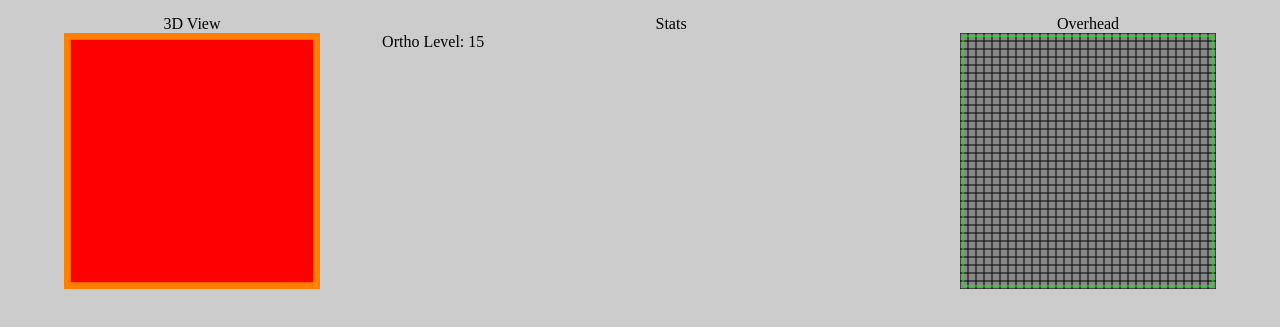
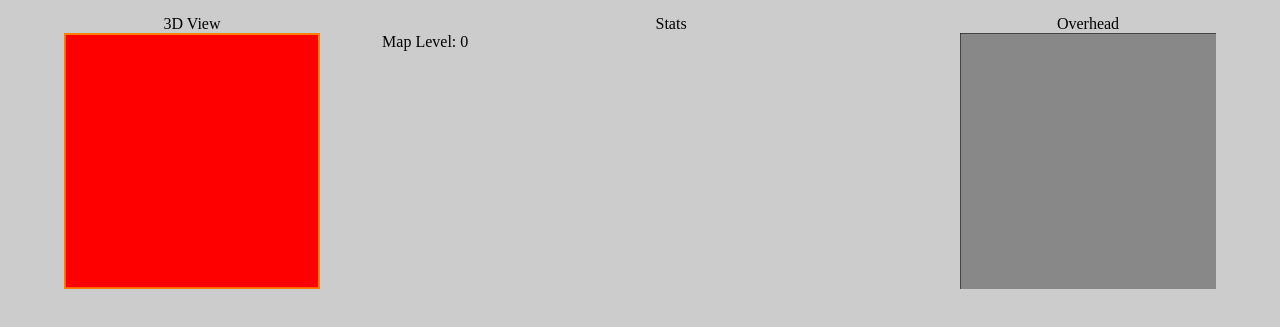
Before and after one commit to bfree-github/experiments-frustum-view, a plain HTML site: page index.html in a window 1280 px wide. Shown: the part 75-402 px from the top of the page. Drawn offline with Linux system fonts and the light colour scheme; a web font is replaced by a local one.

Commit message:
Updated level handling

```diff
--- a/index.html
+++ b/index.html
@@ -74,7 +74,7 @@
         </td>
         <td class="pad"></td>
         <td  class="remainder">
-          Ortho Level: <span id="orthoLevel"></span>
+          Map Level: <span id="orthoLevel"></span>
           <br />
         </td>
         <td class="pad"></td>
--- a/js/main.js
+++ b/js/main.js
@@ -29,7 +29,7 @@ var init = () => {
     domStats.orthoLevel.innerHTML = level;
   }
 
-  ctx.viewPerspTrapezoid = (trapezoid) => {
+  ctx.viewPerspTrapezoid = (trapezoid, level) => {
     //console.log("viewPerspTrapezoid");
     viewOrtho.setFrustum(trapezoid);
     /*
--- a/js/viewOrtho.js
+++ b/js/viewOrtho.js
@@ -8,8 +8,10 @@ var _ctx;
 var _width;
 var _height;
 var _maxSize = 1048576;
-var _maxLevel = 20;
-var _level = 15;
+var _maxLevels = 20;
+var _maxLevel = _maxLevels - 1;
+var _lastLevel = _maxLevel;
+var _level = 0;
 var _xPos = 0;
 var _yPos = 0;
 var _xPos = 0;
@@ -41,6 +43,7 @@ viewOrtho.init = (parent, canvasID, level) => {
     event.preventDefault();
     const wheel = event.deltaY / ((_parent.isFirefox) ? 12.0 : 400.0);
     //console.log("ortho wheel:", wheel);
+    /*
     _level += wheel;
     if (_level < 0) {
       _level = 0;
@@ -48,6 +51,7 @@ viewOrtho.init = (parent, canvasID, level) => {
       _level = 20;
     }
     viewOrtho.draw();
+    */
   }, {passive: false});
 
   var xRotMax = 60;
@@ -144,17 +148,20 @@ viewOrtho.getLevel = () => {
 }
 
 viewOrtho.setFrustum = (frustum) => {
+  _level = frustum[4];
   _frustum = frustum;
   viewOrtho.draw();
 }
 
 viewOrtho.draw = () => {
-  const level = parseInt(_level);
+  const level = _level;
   //console.log("draw level:", level);
-  _parent.viewOrthoLevel(level);
+  _parent.viewOrthoLevel(parseInt(level));
 
-  const gridSize = Math.pow(2, _maxLevel - level);
-  //console.log("grid size:", gridSize);
+  //const gridSize = Math.pow(2, _maxLevel - level);
+  const gridSize = Math.pow(2, level);
+  //const gridSize = level - parseInt(Math.pow(level, -2));
+  console.log("grid size:", gridSize);
 
   if (gridSize > _width || gridSize > _height) {
       _ctx.fillStyle = "#888";
@@ -173,7 +180,7 @@ viewOrtho.draw = () => {
     const yInc = _height/gridSize;
     _ctx.beginPath();
     _ctx.strokeStyle = "#000";
-    for (let i=0; i<=gridSize; i++) {
+    for (let i=0; i<gridSize; i++) {
       _ctx.moveTo(_xPos, _yPos+i*yInc);
       _ctx.lineTo(_xPos+_width, _yPos+i*yInc);
       _ctx.moveTo(_xPos+i*xInc, _yPos);
--- a/js/viewPersp.js
+++ b/js/viewPersp.js
@@ -12,8 +12,6 @@ var _width;
 var _height;
 
 const _fov = 45;
-const _maxLevel = 20;
-var _level = 15;
 var _zRot = 0;
 var _xPos = 0;
 var _yPos = 0;
@@ -21,8 +19,11 @@ var _zPos = -5;
 
 const _distMax = vec3.length([1, 1, 0]);
 const _zPosMax = -0.1; //-_distMax;
-const _zPosMin = -5;
+const _zPosMin = -4.8;
 const _zPosDiff = _zPosMax - _zPosMin;
+
+const _maxLevels = 20;
+var _level = 0;
 
 var _eyePos = [_xPos, _yPos, _zPos];
 var _lookAt = [0, 0, 0];
@@ -77,7 +78,7 @@ viewPersp.init = (parent, canvasID, level) => {
     */
 
     ///*
-    const elev = _elevation + delta / 10.0;
+    const elev = _elevation - delta / 10.0;
     if (elev > _elevationMax)
     {
       // !!! Bug - need to fix before allowing elev == _elevationMax;
@@ -91,7 +92,7 @@ viewPersp.init = (parent, canvasID, level) => {
     {
       _elevation = elev;
     }
-    console.log("elevation:", _elevation);
+    //console.log("elevation:", _elevation);
     _lookAt = elevateLookAt(_eyePos, _lookAt, _zRot, _fov, _elevation);
     //*/
 
@@ -577,13 +578,41 @@ const projectFrustum = (eyePos, lookAt, zRot, xFov, yFov) =>
   const xFovRad_2 = degToRad(xFov) / 2.0;
   const yFovRad_2 = degToRad(yFov) / 2.0;
 
+  // Calc level
+  const zPosThresh = _zPosMin/2.0 - _zPosMax;
+  const zPos = (_zPos < zPosThresh) ? zPosThresh : _zPos;
+  //console.log("zPos:", _zPos, zPos, zPosThresh);
+  console.log("zPos:", zPos);
+  var unitLevel = (1.0 - zPos / _zPosMin) * 2.0 - 1.0;
+  if (unitLevel <= 0)
+  {
+    unitLevel = 0.0;
+  }
+  else if (unitLevel > 1.0)
+  {
+    unitLevel = 1.0;
+  }
+  /*
+  const level = parseInt(_maxLevels * unitLevel);
+  console.log("frustum level:", unitLevel, level);
+  */
+  /*
+  const level = parseInt(_maxLevels * (1.0 - unitLevel));
+  console.log("frustum level:", unitLevel, level);
+  */
+  ///*
+  const logLevel = Math.pow(unitLevel, 4.0);
+  const level = parseInt(_maxLevels * logLevel);
+  console.log("frustum level:", unitLevel, logLevel, level);
+  //*/
+
   // Handle when camera facing straight down
   const viewVec = viewVector(eyePos, lookAt);
   if (!viewVec)
   {
     const height = -eyePos[2];
-    const x0 = height * Math.sin(xFovRad_2);
-    const y0 = height * Math.sin(yFovRad_2);
+    const x0 = height * Math.tan(xFovRad_2);
+    const y0 = height * Math.tan(yFovRad_2);
     const d = vec3.length([x0, y0, 0]);
     const a = Math.atan2(y0, x0) + zRot;
     const x = _eyePos[0] + d * Math.cos(a); // !!!
@@ -598,10 +627,9 @@ const projectFrustum = (eyePos, lookAt, zRot, xFov, yFov) =>
     bottomRight[0] = lookAt[0] - y;
     bottomRight[1] = lookAt[1] + x;
 
-    //console.log("projectFrustum down:", bottomLeft, bottomRight, topRight, topLeft);
-    return [bottomLeft, bottomRight, topRight, topLeft];
+    //console.log("projectFrustum down:", bottomLeft, bottomRight, topRight, topLeft, level);
+    return [bottomLeft, bottomRight, topRight, topLeft, level];
   }
-
   const [dist, attitude, orientation, xDiff, yDiff, zDiff] = viewVec;
   //console.log("projectFrustum viewVector:", dist, radToDeg(attitude), radToDeg(orientation));
 
@@ -644,8 +672,8 @@ const projectFrustum = (eyePos, lookAt, zRot, xFov, yFov) =>
   bottomRight[0] = -_eyePos[0] + bottomX * zCos + bottomY * zSin;
   bottomRight[1] = -_eyePos[1] + bottomX * zSin - bottomY * zCos;
 
-  //console.log("projectFrustum:", bottomLeft, bottomRight, topRight, topLeft);
-  return [bottomLeft, bottomRight, topRight, topLeft];
+  //console.log("projectFrustum:", bottomLeft, bottomRight, topRight, topLeft, level);
+  return [bottomLeft, bottomRight, topRight, topLeft, level];
 }
 
 // Render the scene
@@ -686,6 +714,7 @@ const drawScene = (gl) =>
 
   // Pass frustum prohection to ortho view
   let trapezoid = projectFrustum(_eyePos, _lookAt, zRot, _fov, _fov);
+  console.log("trapezoid:", trapezoid[4]);
   _parent.viewPerspTrapezoid(trapezoid);
   //console.log("drawScene trapezoid:", trapezoid);
 
@@ -718,3 +747,4 @@ const tick = () =>
 
 
 export {viewPersp};
+ {viewPersp};
```
